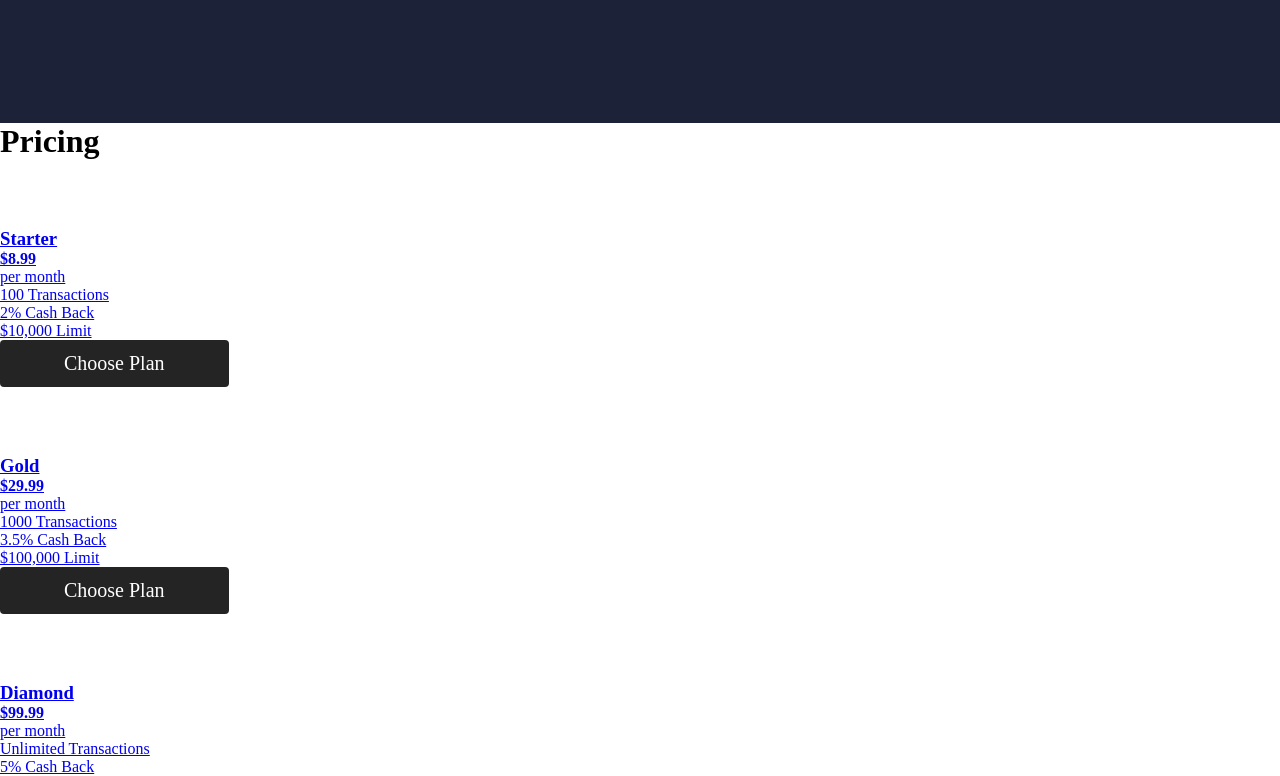
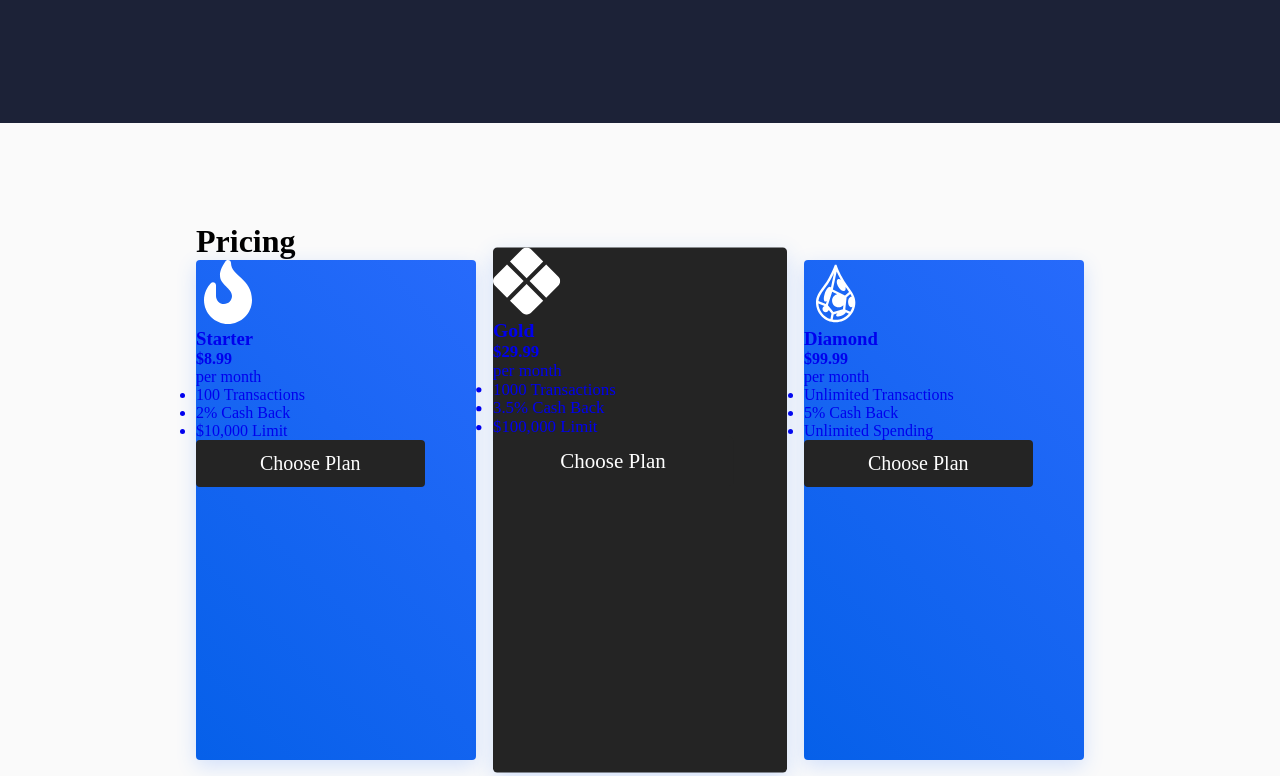
Before and after one commit to MatthewHettler/ReactCCWebsite, a React (Create React App) app in the folder react-cc-website/: page / in a window 1280 px wide. Shown: the part 2380-3156 px from the top of the page. Built offline with nearby package versions, Linux system fonts and the light colour scheme.

Commit message:
Got to a stopping point with styling.

```diff
--- a/react-cc-website/src/components/Pricing.css
+++ b/react-cc-website/src/components/Pricing.css
@@ -0,0 +1,41 @@
+.pricing__section {
+  padding: 100px 0 160px;
+  display: flex;
+  flex-direction: column;
+  justify-content: center;
+  background: #fafafa;
+}
+
+.pricing__container-card {
+  background: linear-gradient(45deg, #0660e9 0%, #276afb 100%);
+  box-shadow: 0 6px 20px rgba(56, 125, 255, 0.2);
+  width: 280px;
+  height: 500px;
+  text-decoration: none;
+  border-radius: 4px;
+}
+
+.pricing__container-card:nth-child(2) {
+  transform: scale(1.05);
+  background: #242424;
+  margin: 0 24px;
+}
+
+.pricing__container-card:hover {
+  transform: scale(1.06);
+  transition: all 0.3s ease-out;
+  color: #1c2237;
+}
+
+.pricing__container {
+  display: flex;
+  justify-content: center;
+  align-items: center;
+}
+
+.pricing__wrapper {
+  display: flex;
+  flex-direction: column;
+  align-items: start;
+  margin: 0 auto;
+}
--- a/react-cc-website/src/components/Pricing.js
+++ b/react-cc-website/src/components/Pricing.js
@@ -5,6 +5,7 @@ import { Button } from './Button';
 import { BsXDiamondFill } from 'react-icons/bs'
 import { GiCrystalize } from 'react-icons/gi'
 import { IconContext } from 'react-icons/lib'
+import './Pricing.css';
 
 function Pricing() {
     return (
```
